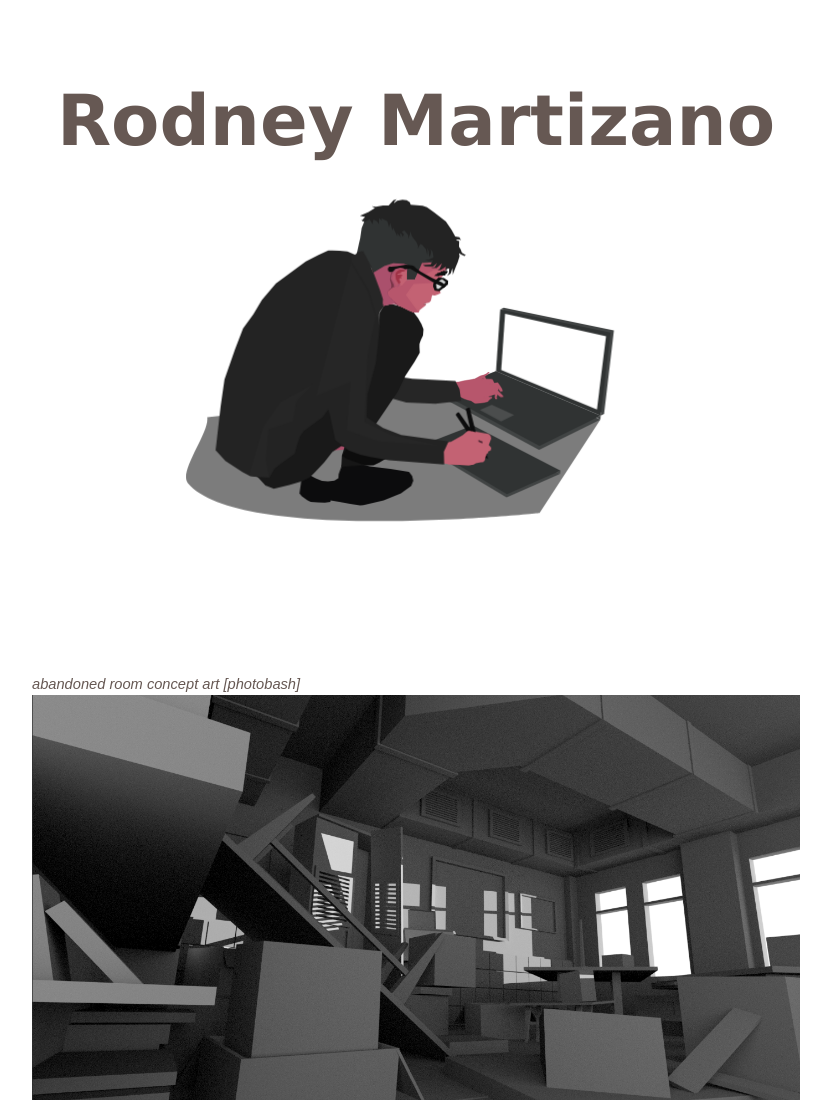
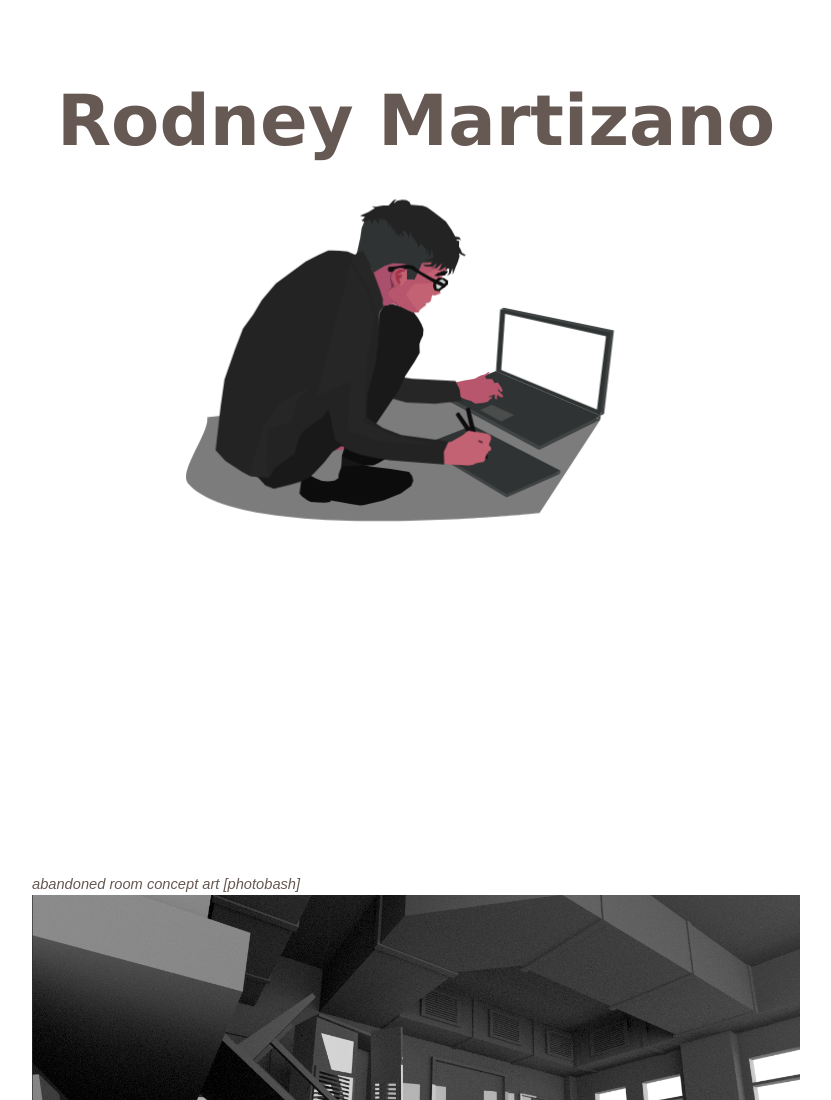
Before and after one commit to rmartiz/rmartiz.github.io, a plain HTML site: page index.html in a window 1280 px wide. Shown: the top 1100 px of the page, without its empty margins (224-1055 px from the left). Drawn offline with Linux system fonts and the light colour scheme; a web font is replaced by a local one.

Commit message:
Update index.html

```diff
--- a/index.html
+++ b/index.html
@@ -186,7 +186,7 @@
 								l-3.8,1.3l-2.4,2.3l-3.1,1.1l-1.1,0.2l0.4,6.2c0,0,9.7,15.6,10,16c0.4,0.5,7.8,13.1,7.8,13.1L193.5,154z"/>
 
 							</svg>
-							<div style="padding-top: 100px;">
+							<div style="padding-top: 300px;">
 
 							</div>
 							<p>abandoned room concept art [photobash]</p>
```
